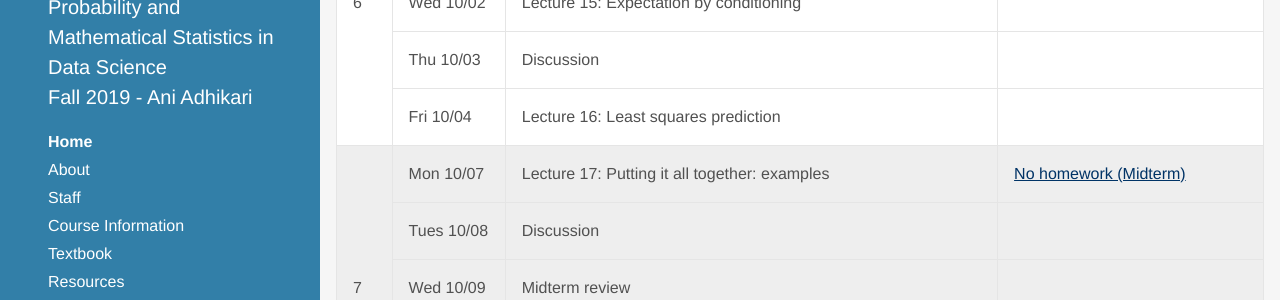
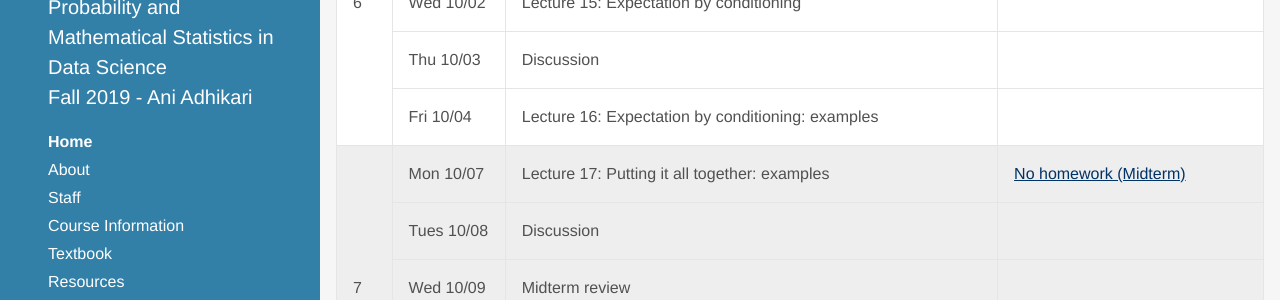
Before and after one commit to stat88/stat88.github.io, a Jekyll site: the page built from index.html, in a window 1280 px wide and 900 px high, scrolled down 1918 px. Shown: the part 152-452 px from the top of the window. Built offline with Jekyll 4.4.1, drawn with Linux system fonts in a browser that asks for light colours; some web fonts are replaced; the list of posts is cut into pages by our own code.

Commit message:
Updating lecture title of 10/4 from Least Squares to expectation by conditioning: examles

```diff
--- a/_data/syllabus2.yml
+++ b/_data/syllabus2.yml
@@ -110,7 +110,7 @@ weeks:
     - date: Thu 10/03
       content: "Discussion"
     - date: Fri 10/04
-      content: "Lecture 16: Least squares prediction"
+      content: "Lecture 16: Expectation by conditioning: examples"
 
 
   - weekNum: 7
```
